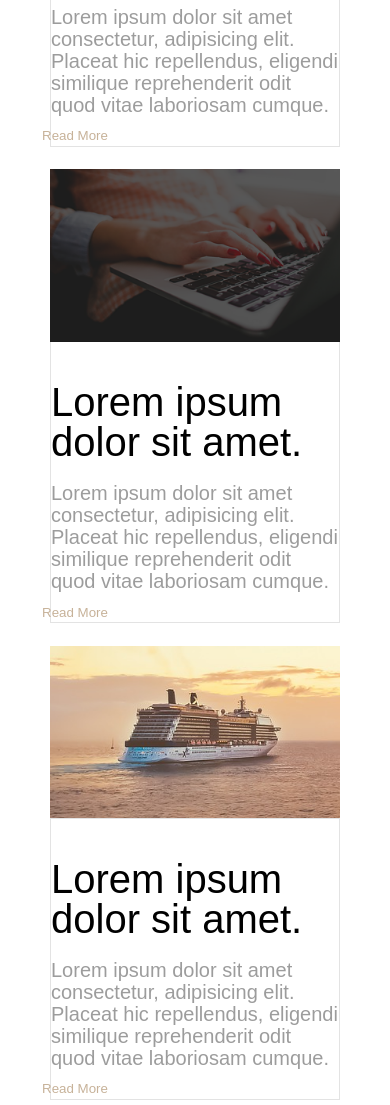
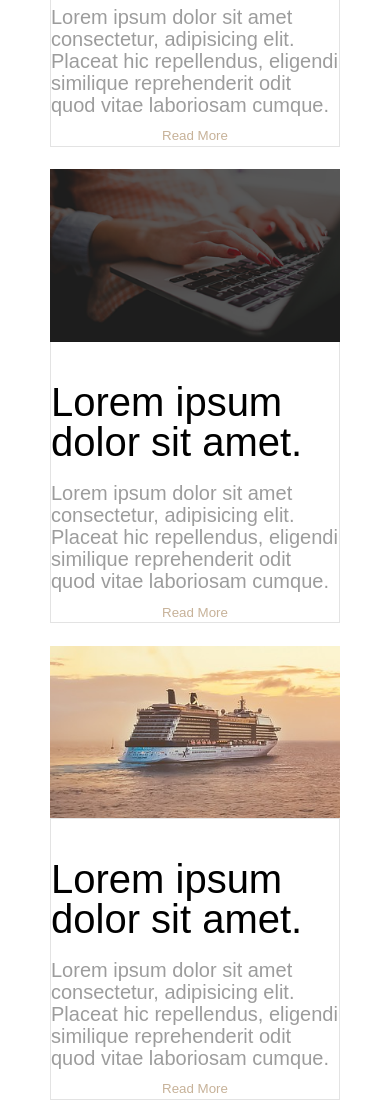
Before and after one commit to KyryloKuchynkyi/Contr-project2-WAXOM--GRID-, a plain HTML site: page index.html in a window 390 px wide. Shown: the part 7200-8305 px from the top of the page. Drawn offline with Linux system fonts and the light colour scheme; a web font is replaced by a local one.

Commit message:
fixed button in section 8

```diff
--- a/style.css
+++ b/style.css
@@ -1014,6 +1014,10 @@
         width: 341px;
     }
 
+    .txt-img-section8 button {
+        position: static;
+    }
+
     /* SECTION-9 */
 
     .grid-columns-section9 img {
@@ -1050,7 +1054,6 @@
         position: static;
     }
 
-    .grid-rows-slider {}
 
     .grid-rows-slider h2 {
         font-size: 25px;
```
